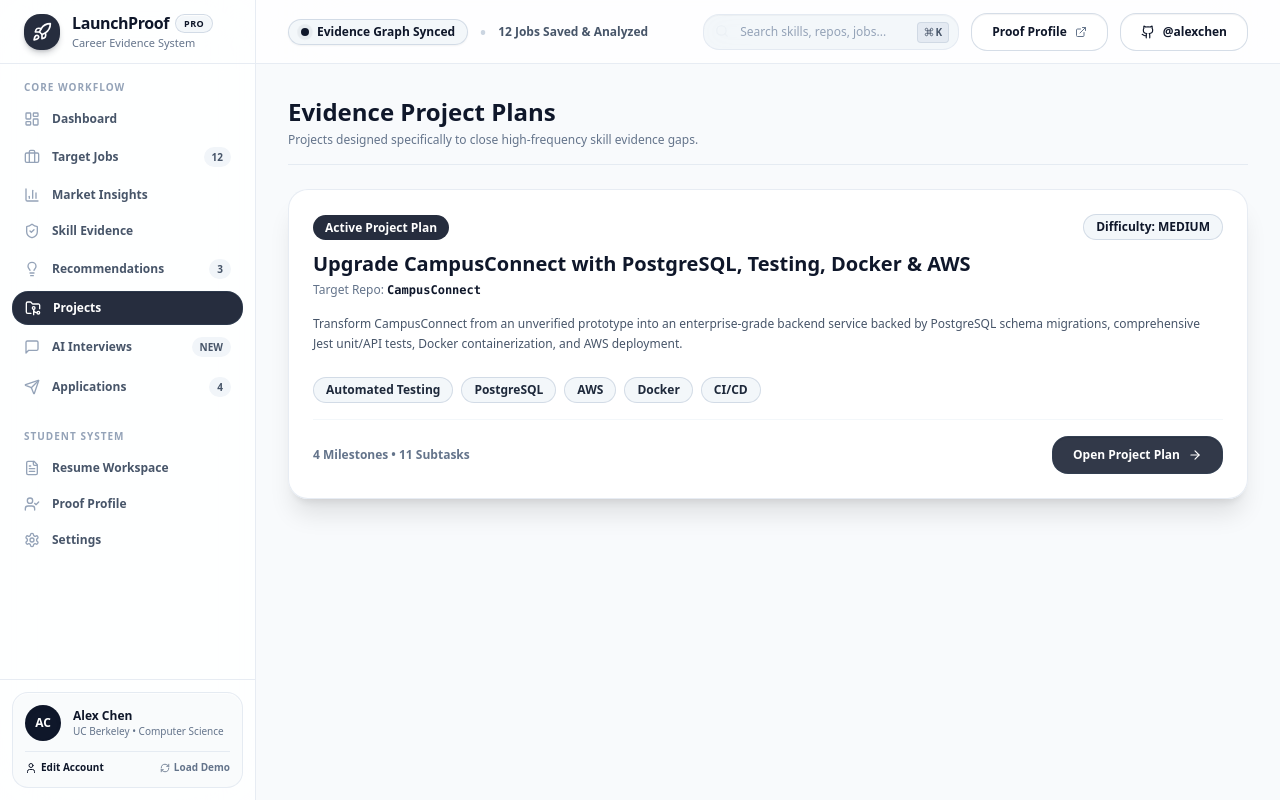
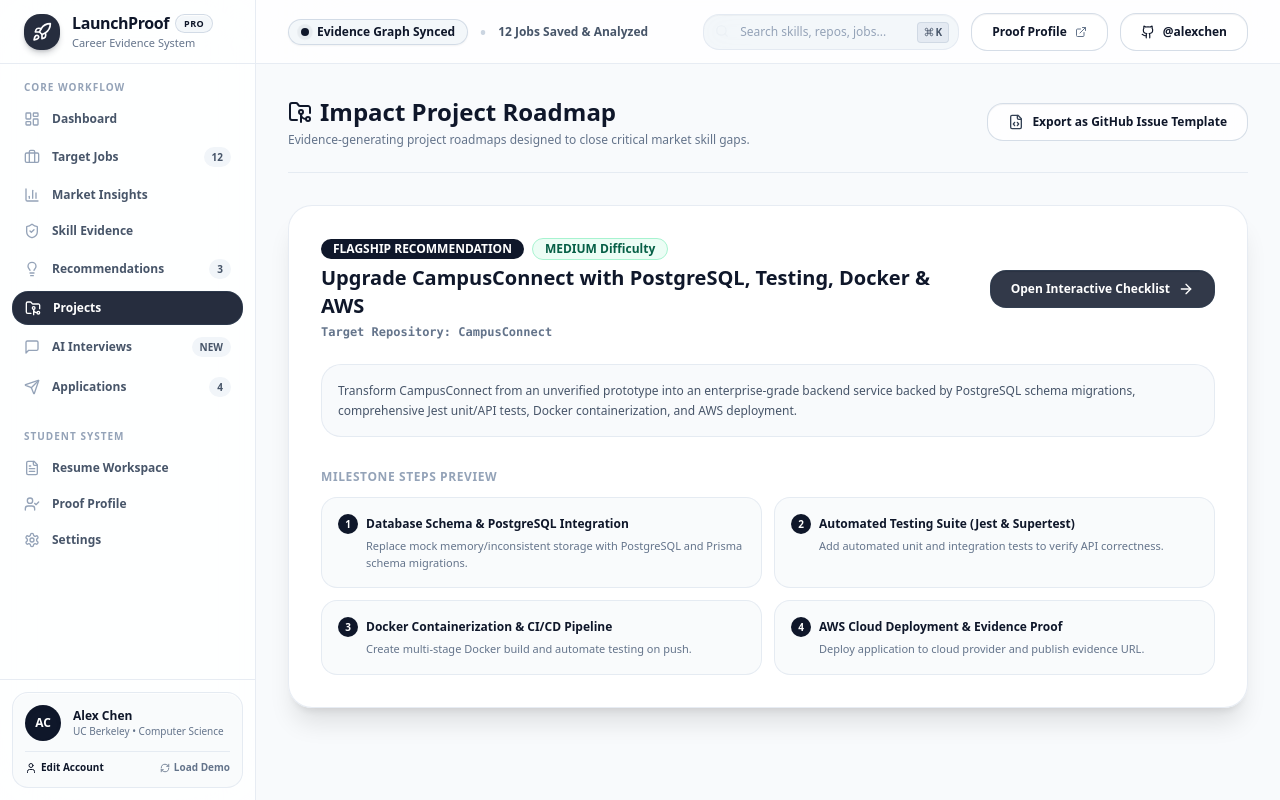
Before and after one commit to Zura16/LaunchProof, a Next.js app: page /projects in a window 1280 px wide. Built offline with nearby package versions, Linux system fonts and the light colour scheme.

Commit message:
feat(projects): add GitHub Issue Template roadmap exporter

```diff
--- a/app/(dashboard)/projects/page.tsx
+++ b/app/(dashboard)/projects/page.tsx
@@ -1,54 +1,107 @@
-import { ALEX_CHEN_SEED } from '@/lib/services/seed-data.service'
+'use client'
+
+import { useState } from 'react'
+import { loadAppState } from '@/lib/store/app-store'
 import Link from 'next/link'
-import { FolderGit2, ArrowRight } from 'lucide-react'
+import { FolderGit2, ArrowRight, CheckCircle2, Clock, ShieldCheck, Sparkles, Copy, Check, FileCode } from 'lucide-react'
 
 export default function ProjectsPage() {
-  const plan = ALEX_CHEN_SEED.projectPlan
+  const plan = loadAppState().projectPlan
+  const [copiedTemplate, setCopiedTemplate] = useState(false)
+
+  const handleCopyIssueTemplate = () => {
+    const issueMarkdown = `## 🚀 LaunchProof Milestone Task: ${plan.title}
+
+### 🎯 Objective
+${plan.objective}
+
+### 💡 Why It Matters
+${plan.whyItMatters}
+
+### 📋 Checklist Milestones
+${plan.milestones.map((m) => `#### Step ${m.order}: ${m.title}\n${m.tasks.map((t) => `- [ ] ${t.text}`).join('\n')}`).join('\n\n')}
+
+### 🛡️ Verified Evidence Citations
+${plan.expectedEvidence.map((e) => `- ${e}`).join('\n')}
+`
+    navigator.clipboard.writeText(issueMarkdown)
+    setCopiedTemplate(true)
+    setTimeout(() => setCopiedTemplate(false), 2000)
+  }
 
   return (
-    <div className="space-y-6 pb-12">
-      <div className="flex items-center justify-between border-b border-slate-200/80 pb-4">
+    <div className="space-y-8 pb-12">
+      <div className="flex flex-col gap-4 md:flex-row md:items-center md:justify-between border-b border-slate-200/80 pb-6">
         <div>
-          <h1 className="text-2xl font-black text-slate-900">Evidence Project Plans</h1>
-          <p className="text-xs font-medium text-slate-500 mt-1">
-            Projects designed specifically to close high-frequency skill evidence gaps.
+          <h1 className="text-2xl font-black text-slate-900 flex items-center gap-2">
+            <FolderGit2 className="h-6 w-6 text-slate-900" />
+            <span>Impact Project Roadmap</span>
+          </h1>
+          <p className="text-xs text-slate-500 font-medium mt-1">
+            Evidence-generating project roadmaps designed to close critical market skill gaps.
           </p>
         </div>
+
+        <button onClick={handleCopyIssueTemplate} className="glass-btn-secondary py-2.5 px-4 text-xs font-bold">
+          {copiedTemplate ? (
+            <>
+              <Check className="h-4 w-4 text-emerald-600" />
+              <span className="text-emerald-700">GitHub Issue Template Copied!</span>
+            </>
+          ) : (
+            <>
+              <FileCode className="h-4 w-4 text-slate-700" />
+              <span>Export as GitHub Issue Template</span>
+            </>
+          )}
+        </button>
       </div>
 
-      <div className="rounded-2xl border border-slate-200/80 bg-white/90 backdrop-blur-xl p-6 space-y-4 shadow-xl hover:border-slate-400 transition-all">
-        <div className="flex items-start justify-between">
-          <div>
-            <span className="rounded-full bg-slate-900/90 backdrop-blur-md px-3 py-1 text-xs font-bold text-white shadow-xs">
-              Active Project Plan
-            </span>
-            <h2 className="text-xl font-black text-slate-900 mt-3">{plan.title}</h2>
-            <p className="text-xs font-medium text-slate-500 mt-1">Target Repo: <span className="text-slate-900 font-mono font-bold">{plan.targetRepoName}</span></p>
+      {/* Flagship Project Card */}
+      <div className="rounded-3xl border border-slate-200/80 bg-white/90 backdrop-blur-xl p-8 space-y-6 shadow-xl hover:border-slate-400 transition-all">
+        <div className="flex flex-col gap-4 md:flex-row md:items-center md:justify-between">
+          <div className="space-y-1">
+            <div className="flex items-center gap-2">
+              <span className="rounded-full bg-slate-900 px-3 py-0.5 text-xs font-bold text-white shadow-xs">
+                FLAGSHIP RECOMMENDATION
+              </span>
+              <span className="rounded-full bg-emerald-50 px-3 py-0.5 text-xs font-bold text-emerald-800 border border-emerald-200 shadow-xs">
+                {plan.difficulty} Difficulty
+              </span>
+            </div>
+            <h2 className="text-xl font-black text-slate-900 mt-2">{plan.title}</h2>
+            <p className="text-xs font-mono text-slate-500 font-bold">Target Repository: {plan.targetRepoName}</p>
           </div>
-          <span className="rounded-full bg-slate-100/80 backdrop-blur-md px-3 py-1 text-xs font-bold text-slate-900 border border-slate-300/80 shadow-xs">
-            Difficulty: {plan.difficulty}
-          </span>
+
+          <Link
+            href="/projects/plan-1"
+            className="glass-btn-primary py-2.5 px-5 shrink-0 text-xs font-bold"
+          >
+            <span>Open Interactive Checklist</span>
+            <ArrowRight className="h-4 w-4 text-white" />
+          </Link>
         </div>
 
-        <p className="text-xs font-medium text-slate-600 leading-relaxed">{plan.objective}</p>
+        <p className="text-xs text-slate-600 font-medium leading-relaxed bg-slate-50 p-4 rounded-2xl border border-slate-200/80">
+          {plan.objective}
+        </p>
 
-        <div className="flex flex-wrap gap-2 pt-2">
-          {plan.skillsTargeted.map((skill, i) => (
-            <span key={i} className="rounded-xl bg-slate-100/80 backdrop-blur-md px-3 py-1 text-xs font-bold text-slate-800 border border-slate-300/80">
-              {skill}
-            </span>
-          ))}
-        </div>
-
-        <div className="pt-4 border-t border-slate-100/80 flex items-center justify-between">
-          <span className="text-xs font-bold text-slate-500">4 Milestones • 11 Subtasks</span>
-          <Link
-            href={`/projects/plan-1`}
-            className="glass-btn-primary py-2.5 px-4"
-          >
-            <span>Open Project Plan</span>
-            <ArrowRight className="h-3.5 w-3.5" />
-          </Link>
+        {/* Milestones Preview */}
+        <div className="space-y-3 pt-2">
+          <h3 className="text-xs font-black uppercase tracking-wider text-slate-400">Milestone Steps Preview</h3>
+          <div className="grid grid-cols-1 gap-3 md:grid-cols-2">
+            {plan.milestones.map((m) => (
+              <div key={m.order} className="rounded-xl border border-slate-200/80 bg-slate-50/80 p-4 space-y-1">
+                <div className="flex items-center gap-2">
+                  <span className="flex h-5 w-5 items-center justify-center rounded-full bg-slate-900 text-[10px] font-black text-white">
+                    {m.order}
+                  </span>
+                  <h4 className="font-bold text-slate-900 text-xs">{m.title}</h4>
+                </div>
+                <p className="text-[11px] text-slate-500 font-medium pl-7">{m.description}</p>
+              </div>
+            ))}
+          </div>
         </div>
       </div>
     </div>
```
